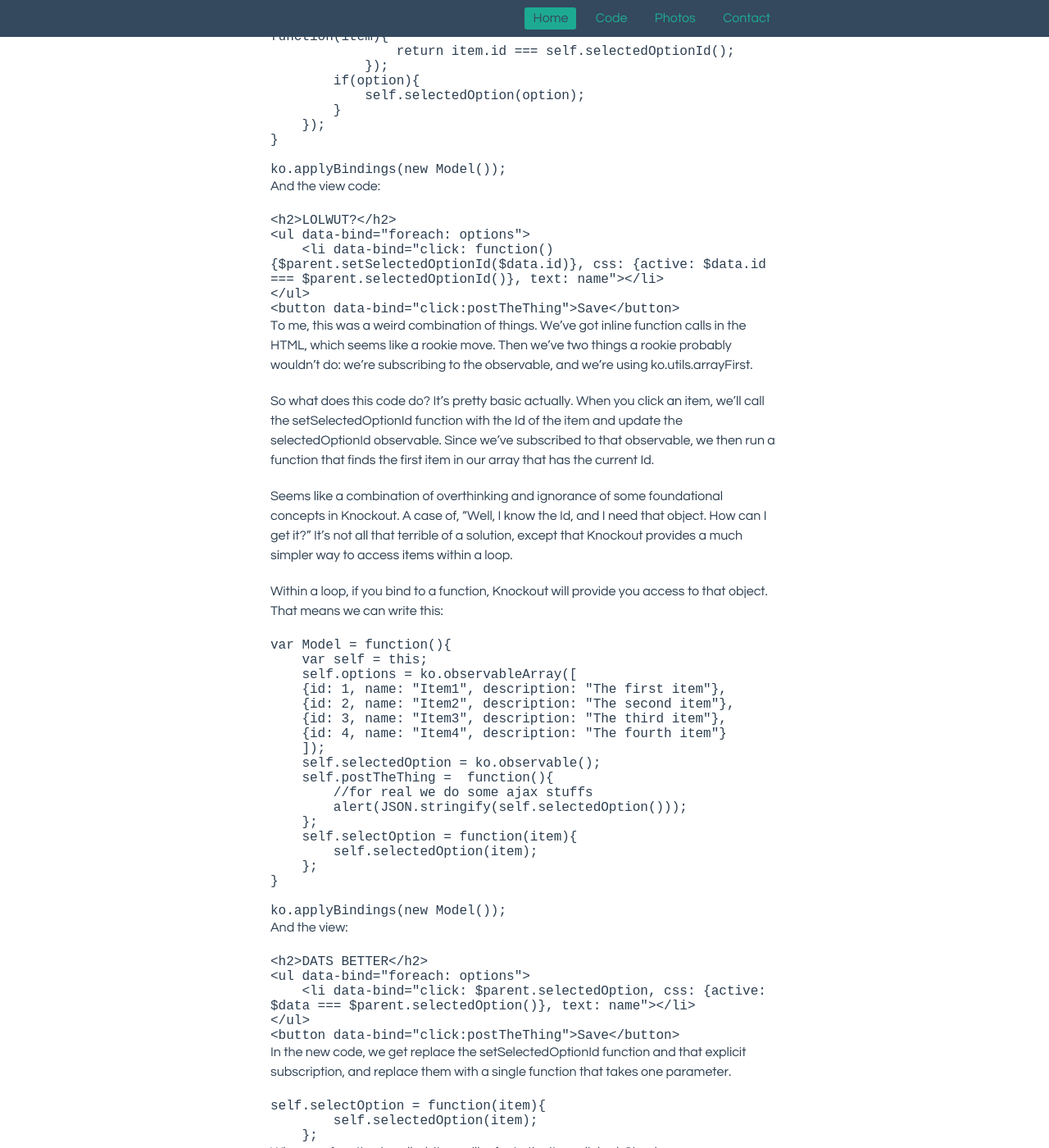
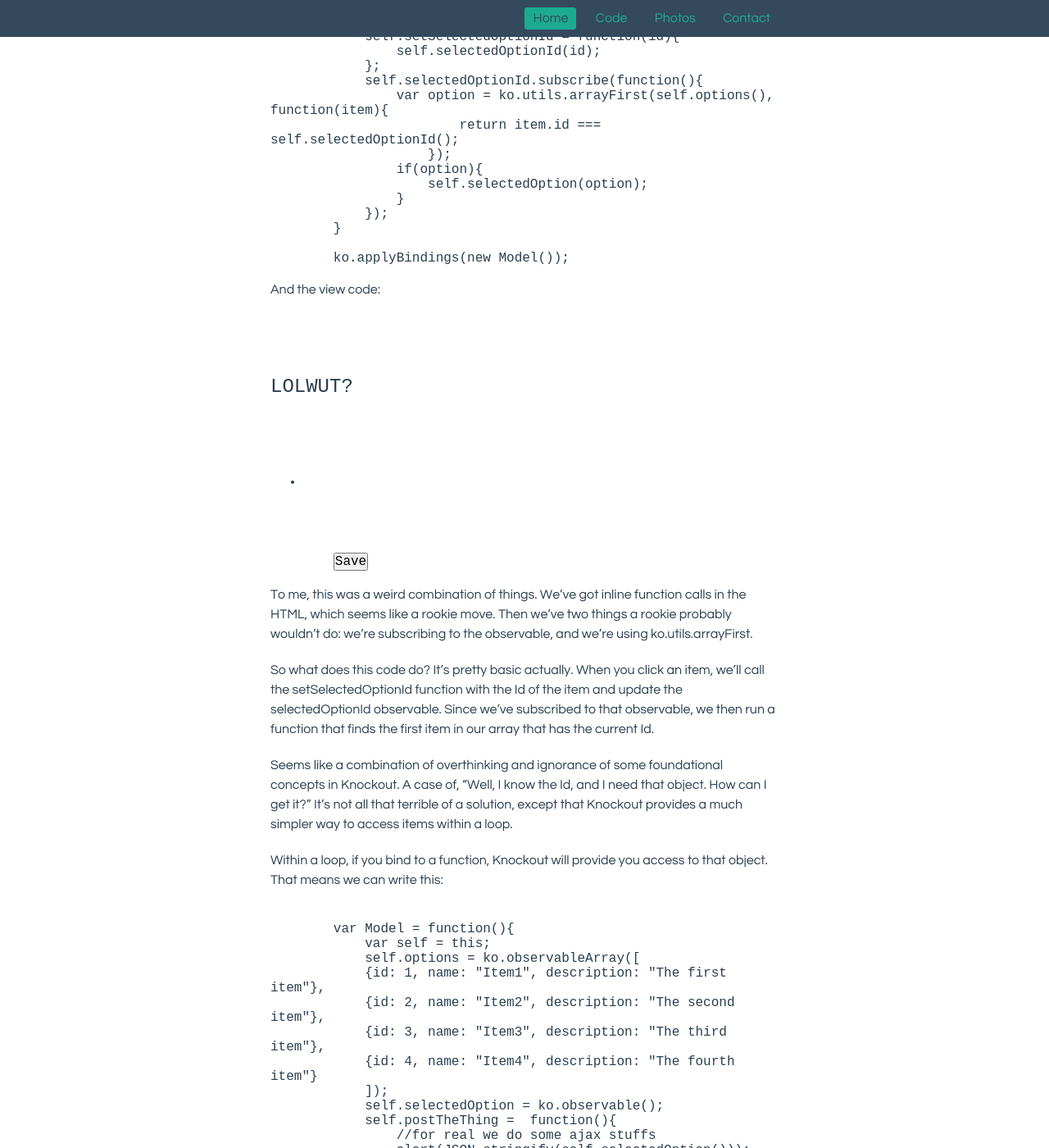
Before and after one commit to JesseWilliamson/jessewilliamson.github.com, a Jekyll site: the page built from _posts/2013-04-20-maybe-youre-overthinking-it.md, in a window 1280 px wide and 1400 px high, scrolled down 831 px. Shown: the whole window at 82% size. Built offline with Jekyll 4.4.1, drawn with Linux system fonts in a browser that asks for light colours.

Commit message:
fixing formatting

```diff
--- a/_posts/2013-04-20-maybe-youre-overthinking-it.md
+++ b/_posts/2013-04-20-maybe-youre-overthinking-it.md
@@ -9,7 +9,8 @@ synopsis: a quick KnockoutJS refactor I did, and wanted to share.
 My current project is a fairly large single page application written in [KnockoutJS]("http://knockoutjs.com"). I won't get into all of that too much, and my opinions on a straight, vanilla Knockout solution for a large project will be saved for another post. What I need to explain is this: our current task is, essentially, to retrofit the UI to a new backend. So we're going page by page, and updating bindings, etc. The directive was one of zero refactoring. Just get it working, and we'll clean it up later. My thoughts on that approach are also best saved for another time. Regardless, I simply couldn't resist myself when I came across this.
 
 Here is pared down example. The idea is that we have a list of objects that the user can choose from. For whatever reason, we need to store the currently selected item, and it's ID...separatly, as you do, I suppose.
-
+<pre>
+	<code class="javascript">
 	var Model = function(){
 	    var self = this;
 	    self.options = ko.observableArray([
@@ -38,14 +39,19 @@ Here is pared down example. The idea is that we have a list of objects that the
 	}
 
 	ko.applyBindings(new Model());
-
+</code>
+</pre>
 And the view code:
+<pre>
+	<code class="html">
 
 	<h2>LOLWUT?</h2>
 	<ul data-bind="foreach: options">
 	    <li data-bind="click: function(){$parent.setSelectedOptionId($data.id)}, css: {active: $data.id === $parent.selectedOptionId()}, text: name"></li>
 	</ul>
 	<button data-bind="click:postTheThing">Save</button>
+</code>
+</pre>
 
 To me, this was a weird combination of things. We've got inline function calls in the HTML, which seems like a rookie move. Then we've two things a rookie probably wouldn't do: we're subscribing to the observable, and we're using ko.utils.arrayFirst.
 
@@ -54,7 +60,8 @@ So what does this code do? It's pretty basic actually. When you click an item, w
 Seems like a combination of overthinking and ignorance of some foundational concepts in Knockout. A case of, "Well, I know the Id, and I need that object. How can I get it?" It's not all that terrible of a solution, except that Knockout provides a much simpler way to access items within a loop.
 
 Within a loop, if you bind to a function, Knockout will provide you access to that object. That means we can write this:
-
+<pre>
+	<code class="javascript">
 	var Model = function(){
 	    var self = this;
 	    self.options = ko.observableArray([
@@ -74,20 +81,27 @@ Within a loop, if you bind to a function, Knockout will provide you access to th
 	}
 
 	ko.applyBindings(new Model());
-
+	</code>
+</pre>
 And the view:
 
+<pre>
+<code class="html">
 	<h2>DATS BETTER</h2>
 	<ul data-bind="foreach: options">
 	    <li data-bind="click: $parent.selectedOption, css: {active: $data === $parent.selectedOption()}, text: name"></li>
 	</ul>
 	<button data-bind="click:postTheThing">Save</button>
-
+</code>
+</pre>
 In the new code, we get replace the setSelectedOptionId function and that explicit subscription, and replace them with a single function that takes one parameter.
-
+<pre>
+	<code class="javascript">
 	self.selectOption = function(item){
 	        self.selectedOption(item);
 	    };
+</code>
+</pre>
 
 When our function is called, item will refer to the item clicked. Simple.
 
```
